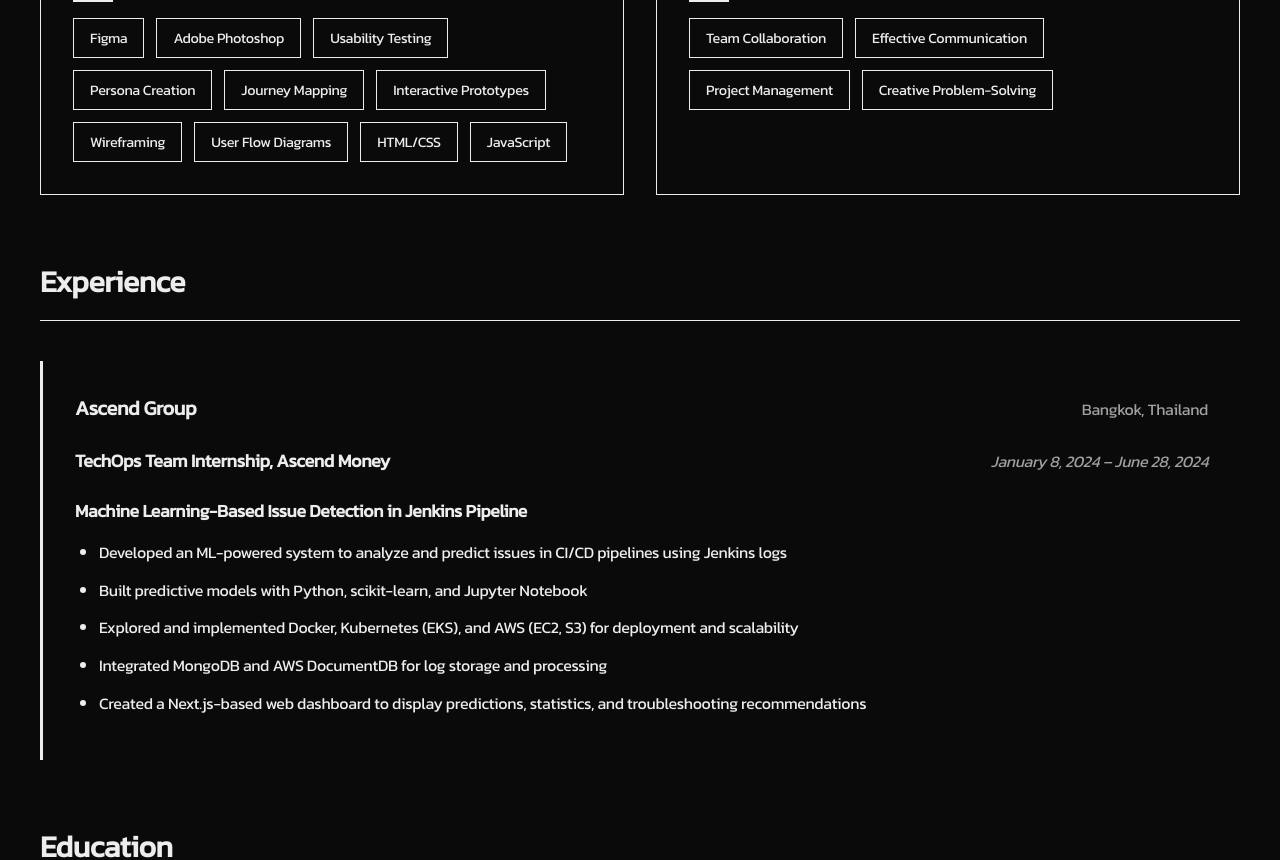
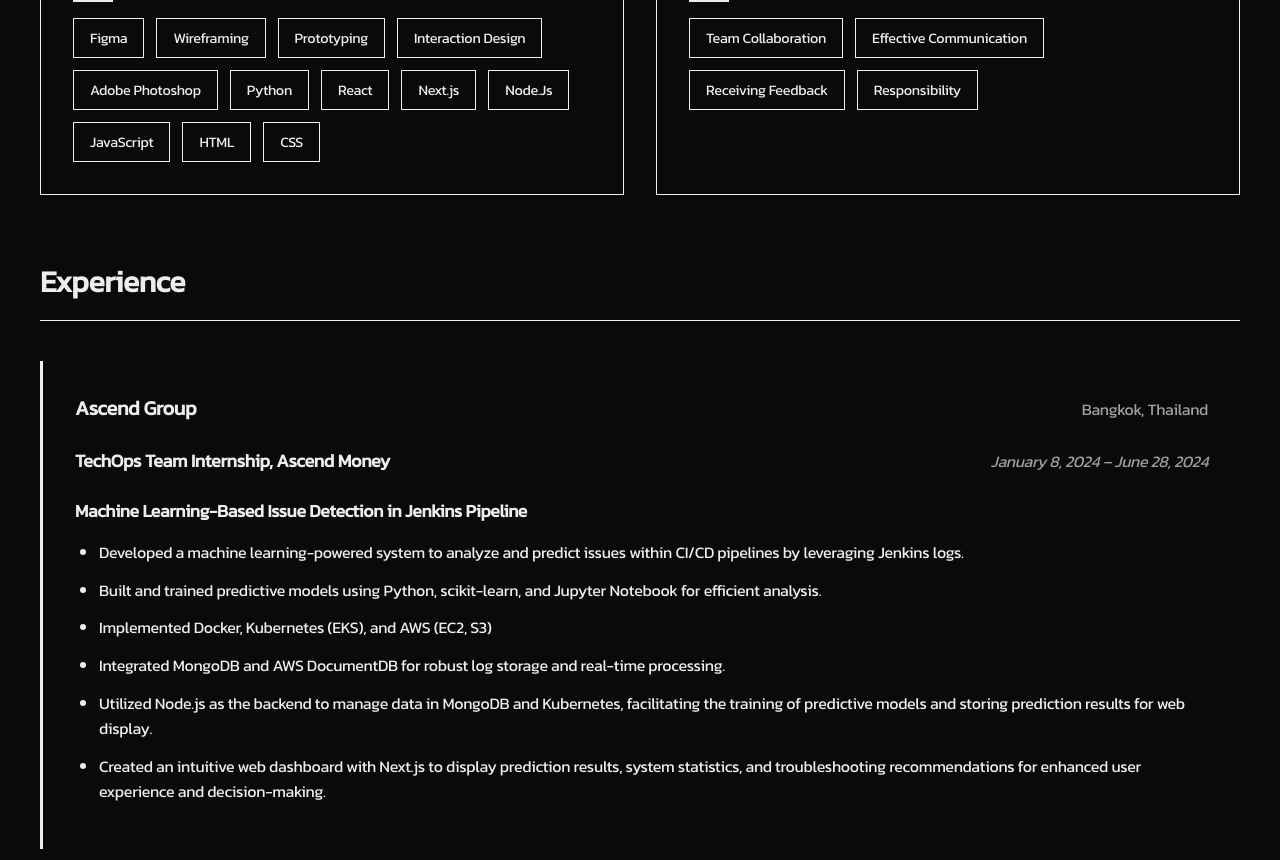
Before and after one commit to 2parn-is-parnparn/my-next-app, a Next.js app: page / in a window 1280 px wide. Shown: the part 2040-2900 px from the top of the page. Built offline with nearby package versions, Linux system fonts and the light colour scheme.

Commit message:
home success

```diff
--- a/src/app/page.tsx
+++ b/src/app/page.tsx
@@ -9,7 +9,7 @@
 
   const navigateTo = (path?: string) => {
     if (path) {
-      router.push(path);
+      window.open(path, "_blank");
     }
   };
 
@@ -18,7 +18,7 @@
       title: "TEAMMORTAL",
       subtitle: "SOFTWARE DESIGN PROJECT",
       mainDescription: "Designed and developed a website to help users find gaming partners, connecting them with others who share similar interests and lifestyles..",
-      detailPath: "/teammortal",
+      detailPath: "https://maroon-helium-dda.notion.site/TEAM-MORTAL-1b2aa31ef795800bb6bfc6babbbcae39",
       mainTechStack: ["Designing Interactive Systems","Software Design","Mini Project"],
       hasDetailPage: true
     },
@@ -135,15 +135,17 @@
               <h3 className="skills-category-title">Hard Skills</h3>
               <ul className="skills-list">
                 <li>Figma</li>
+                <li>Wireframing</li>
+                <li>Prototyping</li>
+                <li>Interaction Design</li>
                 <li>Adobe Photoshop</li>
-                <li>Usability Testing</li>
-                <li>Persona Creation</li>
-                <li>Journey Mapping</li>
-                <li>Interactive Prototypes</li>
-                <li>Wireframing</li>
-                <li>User Flow Diagrams</li>
-                <li>HTML/CSS</li>
+                <li>Python</li>
+                <li>React</li>
+                <li>Next.js</li>
+                <li>Node.Js</li>
                 <li>JavaScript</li>
+                <li>HTML</li>
+                <li>CSS</li>
               </ul>
             </div>
 
@@ -152,8 +154,8 @@
               <ul className="skills-list">
                 <li>Team Collaboration</li>
                 <li>Effective Communication</li>
-                <li>Project Management</li>
-                <li>Creative Problem-Solving</li>
+                <li>Receiving Feedback</li>
+                <li>Responsibility</li>
               </ul>
             </div>
           </div>
@@ -177,11 +179,12 @@
 
             <h4 className="project-name">Machine Learning-Based Issue Detection in Jenkins Pipeline</h4>
             <ul className="responsibilities">
-              <li>Developed an ML-powered system to analyze and predict issues in CI/CD pipelines using Jenkins logs</li>
-              <li>Built predictive models with Python, scikit-learn, and Jupyter Notebook</li>
-              <li>Explored and implemented Docker, Kubernetes (EKS), and AWS (EC2, S3) for deployment and scalability</li>
-              <li>Integrated MongoDB and AWS DocumentDB for log storage and processing</li>
-              <li>Created a Next.js-based web dashboard to display predictions, statistics, and troubleshooting recommendations</li>
+              <li>Developed a machine learning-powered system to analyze and predict issues within CI/CD pipelines by leveraging Jenkins logs.</li>
+              <li>Built and trained predictive models using Python, scikit-learn, and Jupyter Notebook for efficient analysis.</li>
+              <li>Implemented Docker, Kubernetes (EKS), and AWS (EC2, S3)</li>
+              <li>Integrated MongoDB and AWS DocumentDB for robust log storage and real-time processing.</li>
+              <li>Utilized Node.js as the backend to manage data in MongoDB and Kubernetes, facilitating the training of predictive models and storing prediction results for web display.</li>
+              <li>Created an intuitive web dashboard with Next.js to display prediction results, system statistics, and troubleshooting recommendations for enhanced user experience and decision-making.</li>
             </ul>
           </div>
         </section>
--- a/src/app/teammortal/page.jsx
+++ b/src/app/teammortal/page.jsx
@@ -26,7 +26,7 @@
             className="myButton"
             onClick={() => window.open("https://maroon-helium-dda.notion.site/TEAM-MORTAL-1b2aa31ef795800bb6bfc6babbbcae39", "_blank")}
           >
-            VIEW DETAIL
+            VIEW PROJECT DETAIL
           </button>
 
           <p id="projectcaption" className="bio">
@@ -35,7 +35,7 @@
         </div>
         <section id="about" className="hero">
           <section id="education" className="education-section">
-            <img src="kinclean1.png" alt="" />
+            <img src="teammortal.png" alt="" />
           </section>
         </section>
 
```
Also changed, not shown: public/teammortal.png (added).
